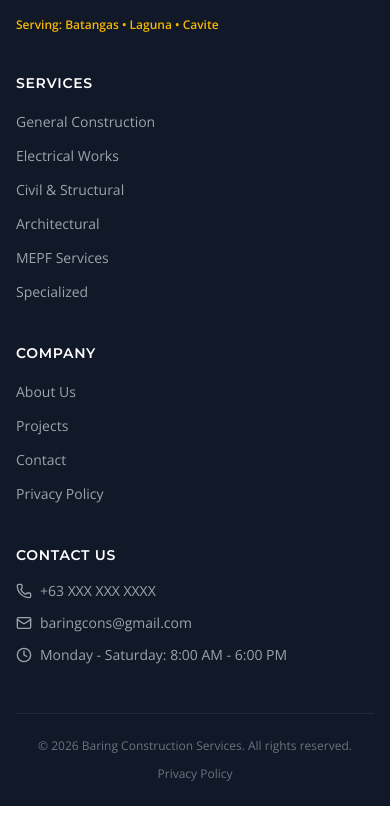
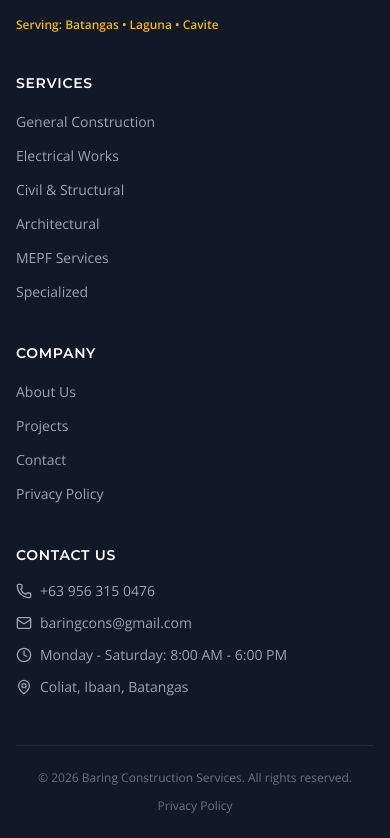
Before and after one commit to adrayandaleandrew/baring-construction, a Next.js app: page /about in a window 390 px wide. Shown: the part 4767-5605 px from the top of the page. Before the commit the page ends 5573 px from the top, so only its background shows below. Built offline with nearby package versions, Linux system fonts and the light colour scheme; no server answers.

Commit message:
Add real phone/address, fix setState-in-effect lint errors in Navbar and MobileMenu

```diff
--- a/src/components/forms/ContactForm.tsx
+++ b/src/components/forms/ContactForm.tsx
@@ -126,7 +126,7 @@ export function ContactForm() {
           label="Phone Number"
           id="contact-phone"
           type="tel"
-          placeholder="+63 XXX XXX XXXX"
+          placeholder="+63 9XX XXX XXXX"
           required
           error={errors.phone?.message}
           {...register('phone')}
--- a/src/components/forms/QuoteForm.tsx
+++ b/src/components/forms/QuoteForm.tsx
@@ -153,7 +153,7 @@ export function QuoteForm() {
               label="Phone Number"
               id="quote-phone"
               type="tel"
-              placeholder="+63 XXX XXX XXXX"
+              placeholder="+63 9XX XXX XXXX"
               required
               error={errors.phone?.message}
               {...register('phone')}
--- a/src/components/layout/MobileMenu.tsx
+++ b/src/components/layout/MobileMenu.tsx
@@ -19,6 +19,14 @@ export function MobileMenu({ open, onClose }: MobileMenuProps) {
   const [servicesOpen, setServicesOpen] = useState<boolean>(false);
   const pathname = usePathname();
 
+  // Reset menu state on route change (adjust state during render)
+  const [prevPathname, setPrevPathname] = useState(pathname);
+  if (prevPathname !== pathname) {
+    setPrevPathname(pathname);
+    onClose();
+    setServicesOpen(false);
+  }
+
   const handleKeyDown = useCallback(
     (e: KeyboardEvent) => {
       if (e.key === 'Escape') onClose();
@@ -36,11 +44,6 @@ export function MobileMenu({ open, onClose }: MobileMenuProps) {
       document.body.style.overflow = '';
     };
   }, [open, handleKeyDown]);
-
-  useEffect(() => {
-    onClose();
-    setServicesOpen(false);
-  }, [pathname]); // eslint-disable-line react-hooks/exhaustive-deps
 
   const isActive = (href: string) => {
     if (href === '/') return pathname === '/';
--- a/src/components/layout/Navbar.tsx
+++ b/src/components/layout/Navbar.tsx
@@ -18,6 +18,14 @@ export function Navbar() {
   const pathname = usePathname();
   const dropdownRef = useRef<HTMLDivElement>(null);
 
+  // Reset menu state on route change (adjust state during render)
+  const [prevPathname, setPrevPathname] = useState(pathname);
+  if (prevPathname !== pathname) {
+    setPrevPathname(pathname);
+    setMobileOpen(false);
+    setDropdownOpen(false);
+  }
+
   useEffect(() => {
     const handleScroll = () => setScrolled(window.scrollY > 10);
     window.addEventListener('scroll', handleScroll, { passive: true });
@@ -33,11 +41,6 @@ export function Navbar() {
     document.addEventListener('mousedown', handleClickOutside);
     return () => document.removeEventListener('mousedown', handleClickOutside);
   }, []);
-
-  useEffect(() => {
-    setMobileOpen(false);
-    setDropdownOpen(false);
-  }, [pathname]);
 
   const isActive = (href: string) => {
     if (href === '/') return pathname === '/';
--- a/src/lib/constants.ts
+++ b/src/lib/constants.ts
@@ -14,9 +14,9 @@ export const SITE_CONFIG: SiteConfig = {
 };
 
 export const CONTACT_INFO: ContactInfo = {
-  phone: '+63 XXX XXX XXXX',
+  phone: '+63 956 315 0476',
   email: 'baringcons@gmail.com',
-  address: '',
+  address: 'Coliat, Ibaan, Batangas',
   businessHours: 'Monday - Saturday: 8:00 AM - 6:00 PM',
 };
 
--- a/src/lib/email.ts
+++ b/src/lib/email.ts
@@ -177,7 +177,7 @@ export async function sendAutoReply(
         If you need immediate assistance, feel free to contact us directly:
       </p>
       <ul style="color: #555;">
-        <li>Phone: +63 XXX XXX XXXX</li>
+        <li>Phone: +63 956 315 0476</li>
         <li>Email: baringcons@gmail.com</li>
       </ul>
       <hr style="border: none; border-top: 1px solid #eee; margin: 20px 0;" />
```
